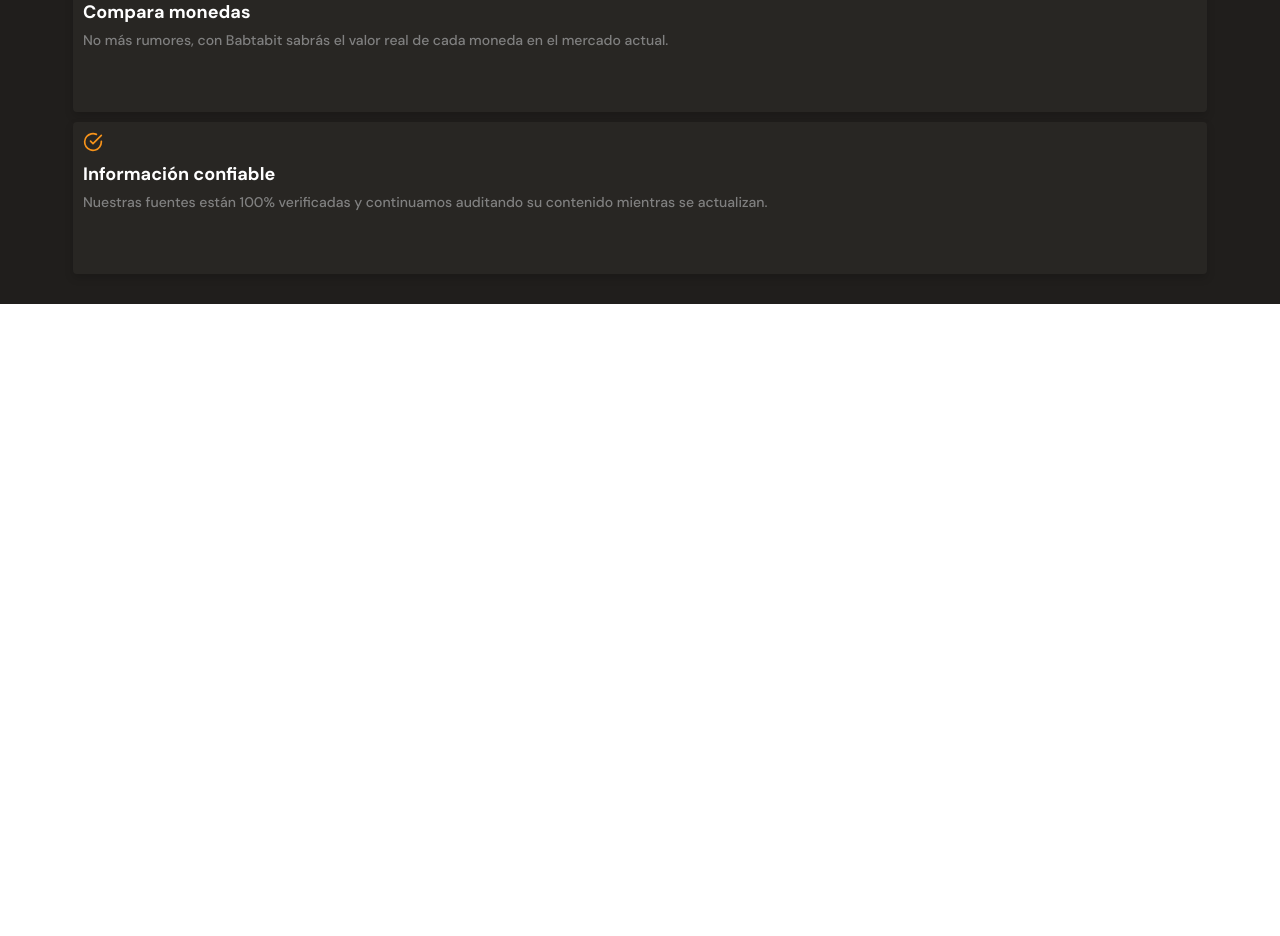
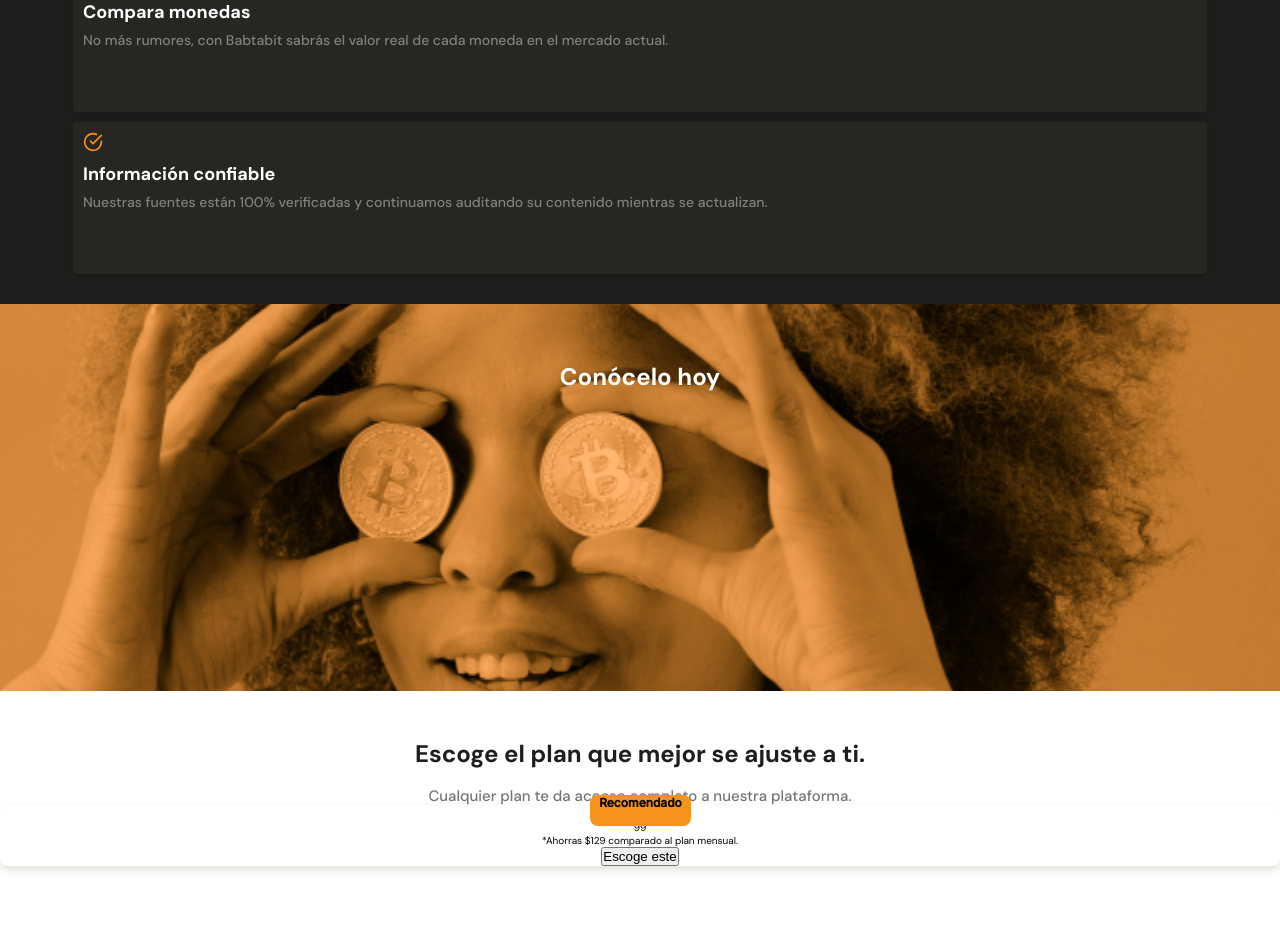
Before and after one commit to LJorsini/mobileFirst, a plain HTML site: page index.html in a window 1280 px wide. Shown: the part 1707-2643 px from the top of the page. Before the commit the page ends 2011 px from the top, so only its background shows below. Drawn offline with Linux system fonts and the light colour scheme.

Commit message:
falta terminar seccion tarjetas

```diff
--- a/index.html
+++ b/index.html
@@ -18,7 +18,7 @@
         <div class="header--title-container">
             <h1>La próxima revolucion en el intercambio de criptomonedas</h1>
             <p>Batatabit te ayuda a navegar entre los diferentes precios y tendencias</p>
-            <a href="" class="header--button">Conoce nuestros planes <span></span></a>
+            <a href="#planes" class="header--button">Conoce nuestros planes <span></span></a>
         </div>
     </header>
 
@@ -98,7 +98,29 @@
                 <p class="product--card-title">Información confiable</p>
                 <p class="product--card-paragraf">Nuestras fuentes están 100% verificadas y continuamos auditando su contenido mientras se actualizan.</p>
             </article>
+        </section>
+    </section>
 
+    <section class="comodin">
+        <h2>Conócelo hoy</h2>
+    </section>
+
+    <section id="planes" class="planes-container">
+        <div class="planes--title">
+            <h2>Escoge el plan que mejor se ajuste a ti.</h2>
+            <p>Cualquier plan te da acceso completo a nuestra plataforma.</p>
+        </div>
+
+        <section class="planes-containers--sliders" >
+            <article class="planes-container--card">
+                <p class="recomendado">Recomendado</p>
+                <div>
+                    <h3>Pago anual</h3>
+                    <p><span></span>99</p>
+                    <p>*Ahorras $129 comparado al plan mensual.</p>
+                    <button>Escoge este <span></span> </button>
+                </div>
+            </article>
         </section>
     </section>
 
--- a/style.css
+++ b/style.css
@@ -406,3 +406,82 @@ header {
     margin-top: 10px;
     margin-left: 10px;
 }
+
+
+.comodin {
+   width: 100%;
+   min-width: 320px;
+   height: 387px;
+   background-image: url(./assets/img/bitcoinbaby2x.jpg);
+   background-position: center;
+   background-size: cover;
+   background-repeat: no-repeat;
+}
+
+.comodin h2 {
+    padding-top: 60px;
+    font-family: 'DM Sans', sans-serif;
+    font-style: normal;
+    font-weight: bold;
+    font-size: 2.4rem;
+    line-height: 2.6rem;
+    color: var(--just-white);
+    text-align: center;
+}
+
+.planes-container {
+    width: 100%;
+    min-width: 320px;
+    padding-bottom: 70px;
+    display: flex;
+    flex-direction: column;
+    text-align: center;
+}
+
+.planes--title h2 {
+    font-family: 'DM Sans', sans-serif;
+    font-style: normal;
+    font-weight: 700;
+    font-size: 2.4rem;
+    line-height: 2.6rem;
+    color: #201E1C;
+    margin-top: 50px;
+}
+
+.planes--title p {
+    font-family: 'DM Sans', sans-serif;
+    font-style: normal;
+    font-weight: 500;
+    font-size: 1.5rem;
+    line-height: 1.8rem;
+    color: #757575;
+    margin-top: 20px;
+}
+
+.planes-containers--sliders {
+    width: 100%;
+    min-width: 320px;
+
+}
+
+.planes-container--card {
+    position: relative;
+    border-radius: 8px;
+    background-color: var(--just-white);
+    box-shadow: 0px 4px 8px rgba(89, 73, 30, 0.16);
+}
+
+.planes-container--card .recomendado {
+    position: absolute;
+    top: -10px;
+    left: calc(50% - 50px);
+    width: 101px;
+    height: 31px;
+    background-color: #F7931A;
+    border-radius: 8px;
+    font-family: 'Inter', sans-serif;
+    font-style: normal;
+    font-weight: 700;
+    font-size: 1.2rem;
+    line-height: 1.5rem;
+}
```
